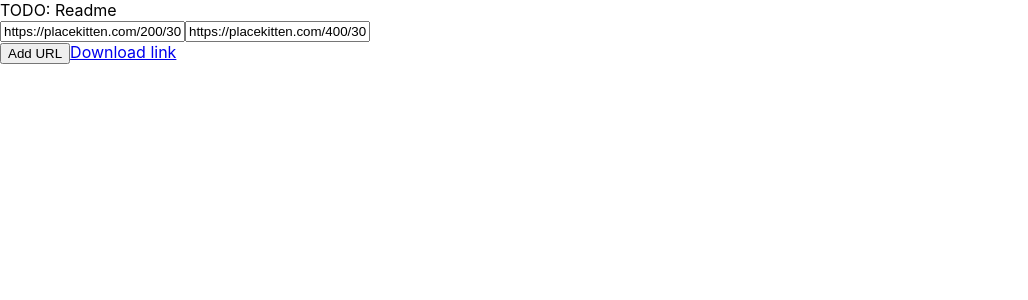
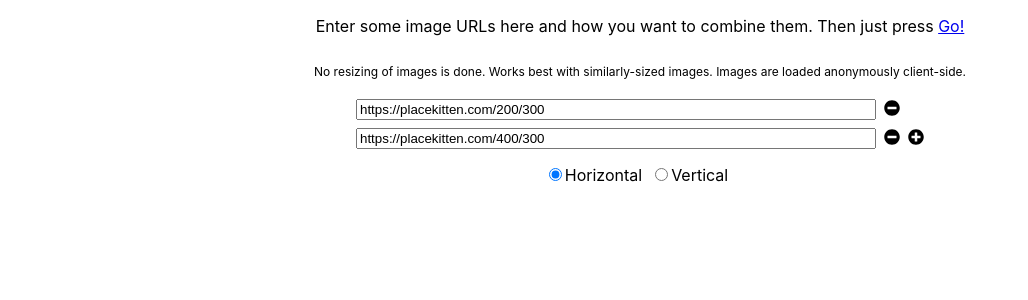
Before and after one commit to ThePadawan/cog, a React (Create React App) app: page / in a window 1280 px wide. Shown: the top 300 px of the page, without its empty margins (0-1028 px from the left). Built offline with nearby package versions, Linux system fonts and the light colour scheme.

Commit message:
Add polish, fallbacks.

```diff
--- a/package.json
+++ b/package.json
@@ -37,6 +37,9 @@
     ]
   },
   "devDependencies": {
+    "@fortawesome/fontawesome-svg-core": "^1.2.28",
+    "@fortawesome/free-solid-svg-icons": "^5.13.0",
+    "@fortawesome/react-fontawesome": "^0.1.9",
     "@types/file-saver": "^2.0.1",
     "@types/qs": "^6.9.3",
     "@types/react-router": "^5.1.7",
--- a/src/App.css
+++ b/src/App.css
@@ -1,38 +1,36 @@
-.App {
-  text-align: center;
-}
-
-.App-logo {
-  height: 40vmin;
-  pointer-events: none;
-}
-
-@media (prefers-reduced-motion: no-preference) {
-  .App-logo {
-    animation: App-logo-spin infinite 20s linear;
-  }
-}
-
-.App-header {
-  background-color: #282c34;
-  min-height: 100vh;
+.cog {
   display: flex;
   flex-direction: column;
   align-items: center;
-  justify-content: center;
-  font-size: calc(10px + 2vmin);
-  color: white;
 }
 
-.App-link {
-  color: #61dafb;
+.cog-disclaimer {
+  font-size: 75%;
 }
 
-@keyframes App-logo-spin {
-  from {
-    transform: rotate(0deg);
-  }
-  to {
-    transform: rotate(360deg);
-  }
+.cog-urls__container {
+  display: flex;
+  flex-direction: column;
+  align-items: left;
 }
+
+.cog-urls__remove-button {
+  margin-left: 0.5rem;
+}
+
+.cog-urls__add-button {
+  margin-left: 0.5rem;
+}
+
+.cog-urls__url {
+  margin-top: 0.5rem;
+  min-width: 32rem;
+}
+
+.cog-settings__container {
+  margin-top: 1rem;
+}
+
+.cog-settings__label {
+  margin-right: 0.5rem;
+}
--- a/src/App.tsx
+++ b/src/App.tsx
@@ -1,18 +1,18 @@
 import React from "react";
 import { createBrowserHistory } from "history";
-
-// TODO Clean up CSS
+import { Router } from "react-router";
 import "./App.css";
 
-import { Router } from "react-router";
 import AppInner from "./AppInner";
 
 function App() {
   const history = createBrowserHistory();
   return (
-    <Router history={history}>
-      <AppInner />
-    </Router>
+    <div className="cog">
+      <Router history={history}>
+        <AppInner />
+      </Router>
+    </div>
   );
 }
 
--- a/src/DownloadPage.tsx
+++ b/src/DownloadPage.tsx
@@ -1,4 +1,4 @@
-import React from "react";
+import React, { useState, useEffect } from "react";
 import qs from "qs";
 import { Location } from "history";
 import { saveAs } from "file-saver";
@@ -37,7 +37,7 @@ const combine = (p: CombinationParameters): Promise<Blob | string> => {
     // It is necessary to restrict CORS request here. Otherwise, we might leak credentials etc.
     // so browsers rightly disallow exporting canvases that could leak information retrieved
     // in such a manner.
-    imageElement.crossOrigin = "anonymous"; // TODO: Document this
+    imageElement.crossOrigin = "anonymous";
     return new Promise<HTMLImageElement>((resolve, reject) => {
       imageElement.onload = () => {
         resolve(imageElement);
@@ -94,21 +94,31 @@ const DownloadPage = (p: DownloadPageProps) => {
   const q = qs.parse(p.location.search, { ignoreQueryPrefix: true });
   const params = getParams(q);
 
+  const [fallback, setFallback] = useState<Blob | null>(null);
+
+  useEffect(() => {
     combine(params).then(
       (success) => {
         saveAs(success, "combined.png");
+        setFallback(success as Blob);
       },
       (failure) => {
         // TODO: React to img 404, 500 etc. appropriately.
         console.log(failure);
       }
     );
+  }, []);
 
   return (
-    <div>
+    <>
       <div>Download started...</div>
+      {fallback !== null && (
+        <a download="combined.png" href={URL.createObjectURL(fallback)}>
+          Didn't work? Try this direct link instead.
+        </a>
+      )}
       <a href="/">What is this?</a>
-    </div>
+    </>
   );
 };
 
--- a/src/readmePage.tsx
+++ b/src/readmePage.tsx
@@ -1,11 +1,29 @@
 import React, { useState, ChangeEvent } from "react";
 import qs from "qs";
+import { FontAwesomeIcon } from "@fortawesome/react-fontawesome";
+import { faMinusCircle, faPlusCircle } from "@fortawesome/free-solid-svg-icons";
 
 // TODO Also allow local images?
 
+interface UrlCollection {
+  [key: string]: string;
+}
+
+const validate = (urls: UrlCollection): boolean => {
+  const urlValues = Object.values(urls);
+
+  const isNoUrlEmpty = urlValues.reduce((acc: boolean, u: string) => {
+    const currentUrlValid = u.length > 0;
+    return acc && currentUrlValid;
+  }, true);
+
+  const hasEnoughUrls = urlValues.length > 1;
+
+  return hasEnoughUrls && isNoUrlEmpty;
+};
+
 const ReadmePage = () => {
-  // TODO Show explanatory UI
-  const [urlObj, setUrlObj] = useState<any>({
+  const [urlObj, setUrlObj] = useState<UrlCollection>({
     0: "https://placekitten.com/200/300",
     1: "https://placekitten.com/400/300",
   });
@@ -13,13 +31,25 @@ const ReadmePage = () => {
   const indices = Object.keys(urlObj);
   const sortedUrls = indices.sort().map((k) => urlObj[k]);
 
-  const q = qs.stringify({ t: "h", i: sortedUrls }, { addQueryPrefix: true });
+  const addUrl = () => {
+    // -1 (to get last index) +1 to increment index equal out to 0
+    const newIndex = indices.length;
 
-  const addUrl = () => {
-    const maxIndex = indices[indices.length - 1];
-    const newIndex = +maxIndex + 1;
     const newUrlObj = { ...urlObj };
     newUrlObj[newIndex] = "";
+    setUrlObj(newUrlObj);
+  };
+
+  const removeUrl = (idx: number) => {
+    const newUrlObj: UrlCollection = {};
+    let newIndex = 0;
+    for (let oldIndex = 0; oldIndex < indices.length; oldIndex++) {
+      if (oldIndex === idx) continue;
+
+      newUrlObj[newIndex] = urlObj[oldIndex];
+      newIndex++;
+    }
+
     setUrlObj(newUrlObj);
   };
 
@@ -30,29 +60,81 @@ const ReadmePage = () => {
     setUrlObj(newUrlObj);
   };
 
-  // TODO: Prohibit submitting empty URLs.
+  const [combinationType, setCombinationType] = useState<string>("h");
 
-  // TODO "Clear URLs" button
-  // TODO "Add URL" button
+  const q = qs.stringify(
+    { t: combinationType, i: sortedUrls },
+    { addQueryPrefix: true }
+  );
+
+  // Prohibit submitting empty URLs.
+  const linkAttributes: any = {};
+  if (validate(urlObj)) linkAttributes.href = q;
+
   return (
-    <div>
-      <div>TODO: Readme</div>
-      <div>
+    <>
+      <p>
+        Enter some image URLs here and how you want to combine them. Then just
+        press <a {...linkAttributes}>Go!</a>
+      </p>
+      <p className="cog-disclaimer">
+        No resizing of images is done. Works best with similarly-sized images.
+        Images are loaded anonymously client-side.
+      </p>
+      <div className="cog-urls__container">
         {sortedUrls.map((k: string, idx: number) => {
           return (
-            <input
-              type="text"
-              key={`url-${idx}`}
-              defaultValue={k}
-              onChange={(e) => onChange(idx, e)}
-            />
+            <div>
+              <input
+                className="cog-urls__url"
+                type="text"
+                key={`url-${idx}`}
+                value={k}
+                onChange={(e) => onChange(idx, e)}
+              />
+              <FontAwesomeIcon
+                className="cog-urls__remove-button"
+                icon={faMinusCircle}
+                onClick={(_) => removeUrl(idx)}
+              />
+              {idx === sortedUrls.length - 1 ? (
+                <FontAwesomeIcon
+                  className="cog-urls__add-button"
+                  icon={faPlusCircle}
+                  onClick={(_) => addUrl()}
+                />
+              ) : undefined}
+            </div>
           );
         })}
       </div>
-      <button onClick={(_) => addUrl()}>Add URL</button>
-
-      <a href={q}>Download link</a>
-    </div>
+      <div className="cog-settings__container">
+        <input
+          className="cog-settings__radio"
+          type="radio"
+          id="combination-horizontal"
+          name="combination"
+          value="h"
+          checked={combinationType === "h"}
+          onChange={(_) => setCombinationType("h")}
+        />
+        <label className="cog-settings__label" htmlFor="combination-horizontal">
+          Horizontal
+        </label>
+        <input
+          className="cog-settings__radio"
+          type="radio"
+          id="combination-vertical"
+          name="combination"
+          value="v"
+          checked={combinationType === "v"}
+          onChange={(_) => setCombinationType("v")}
+        />
+        <label className="cog-settings__label" htmlFor="combination-vertical">
+          Vertical
+        </label>
+      </div>
+    </>
   );
 };
 
```
Also changed, not shown: 1 other file (tests, documents, lock files or other folders). Lines whose indentation alone changed are shown as unchanged.
